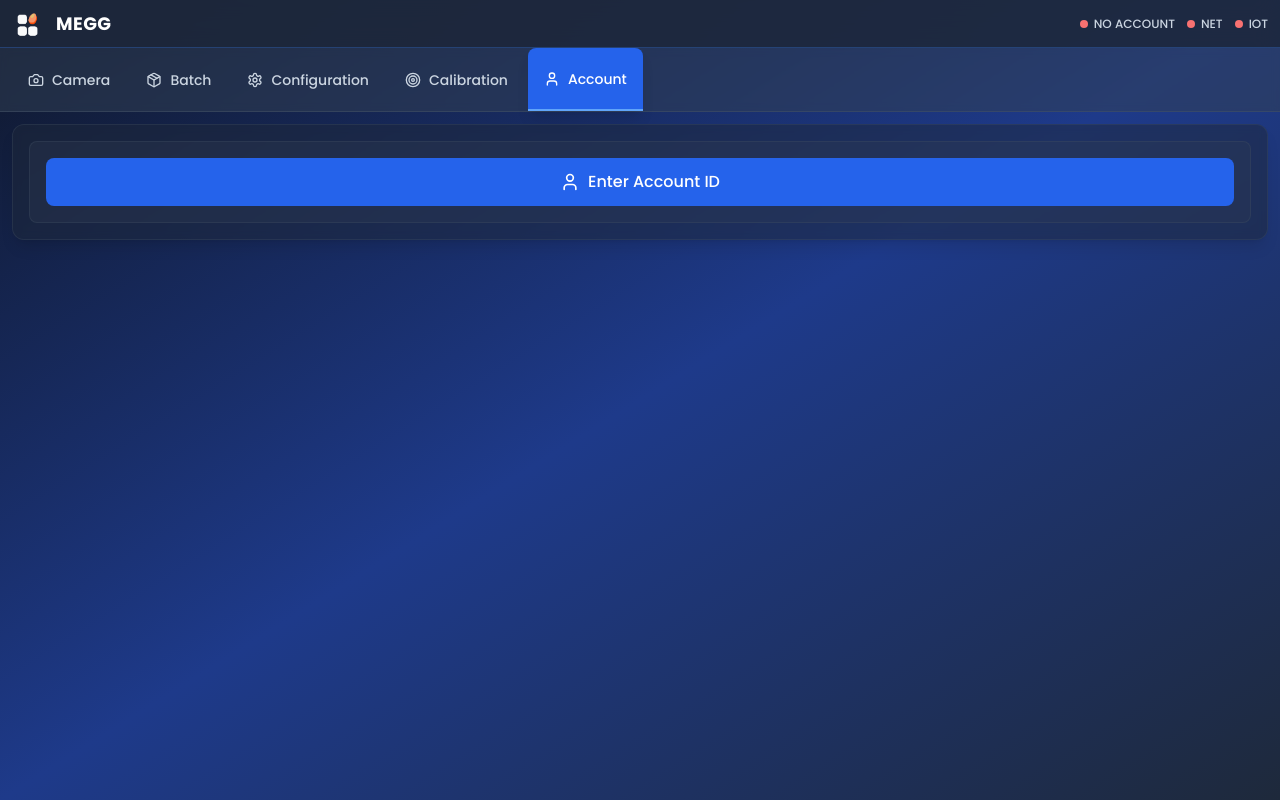
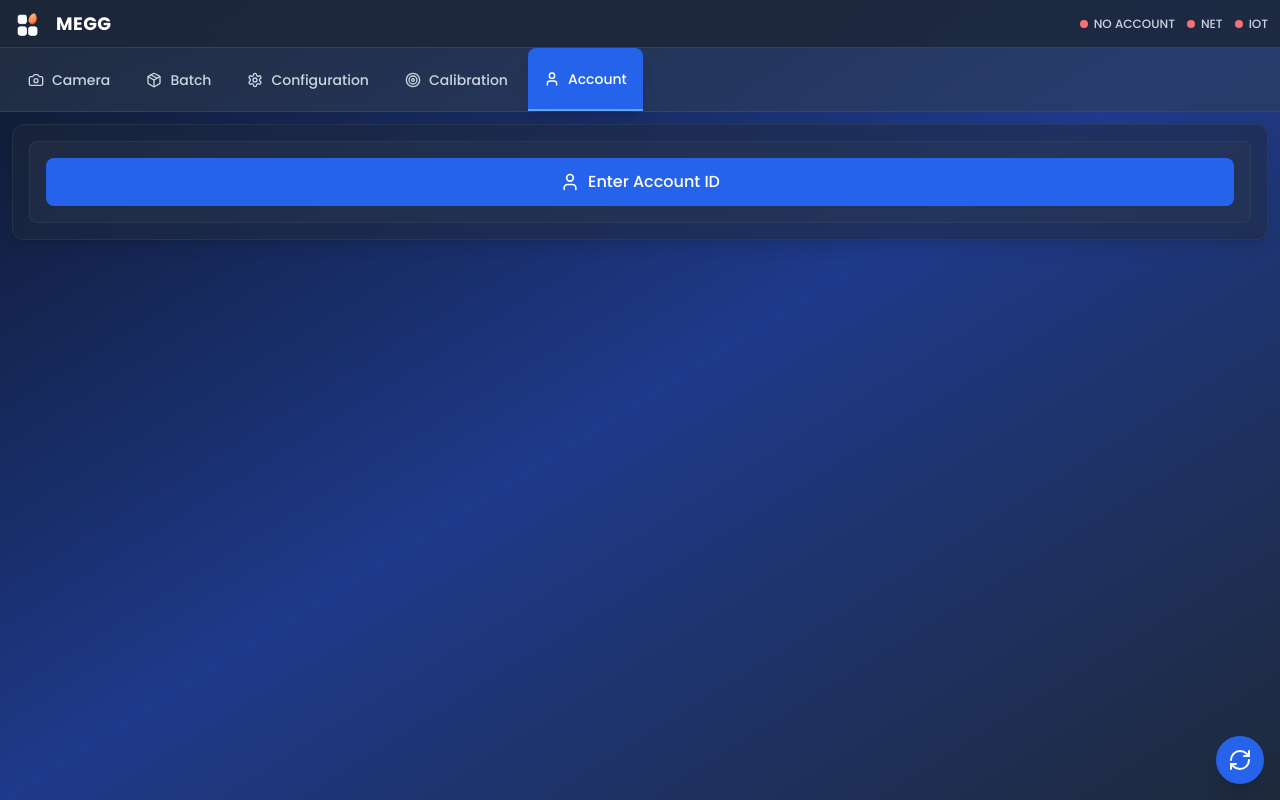
Before and after one commit to SonyCookies/megg-kiosk, a Next.js app: page / in a window 1280 px wide. Built offline with nearby package versions, Linux system fonts and the light colour scheme; no server answers.

Commit message:
added a refresh button

```diff
--- a/app/page.tsx
+++ b/app/page.tsx
@@ -8,7 +8,8 @@ import {
   User,
   Package,
   Settings,
-  Target
+  Target,
+  RefreshCw
 } from "lucide-react"
 
 import { useInternetConnection, useWebSocket } from "./contexts/NetworkContext"
@@ -47,6 +48,7 @@ export default function Home() {
   const [activeTab, setActiveTab] = useState<'camera' | 'configuration' | 'account' | 'batch' | 'calibration'>('camera')
   const [isProcessing, setIsProcessing] = useState(false)
   const [systemPhase, setSystemPhase] = useState<'idle' | 'getting_ready' | 'load_eggs' | 'ready_to_process' | 'processing'>('idle')
+  const [isRefreshing, setIsRefreshing] = useState(false)
   const [processingStats, setProcessingStats] = useState({
     totalProcessed: 0,
     goodEggs: 0,
@@ -715,6 +717,17 @@ export default function Home() {
     }, 4000)
   }
 
+  const handleRefresh = () => {
+    if (isRefreshing) return
+    setIsRefreshing(true)
+    showToaster('info', 'Refreshing...')
+    setTimeout(() => {
+      if (typeof window !== 'undefined') {
+        window.location.reload()
+      }
+    }, 150)
+  }
+
   const resetCalibrationState = (component: string) => {
     switch (component) {
       case 'UNO':
@@ -1077,6 +1090,15 @@ export default function Home() {
         toaster={toaster}
         onSetToaster={setToaster}
       />
+
+      {/* Floating Refresh Button (FAB) */}
+      <button
+        onClick={handleRefresh}
+        aria-label="Refresh"
+        className="fixed bottom-4 right-4 z-50 rounded-full bg-blue-600 hover:bg-blue-700 text-white shadow-lg hover:shadow-xl transition-all duration-200 p-3 focus:outline-none focus:ring-2 focus:ring-blue-400"
+      >
+        <RefreshCw className={`h-6 w-6 ${isRefreshing ? 'animate-spin' : ''}`} />
+      </button>
       </div>
     )
   }
```
